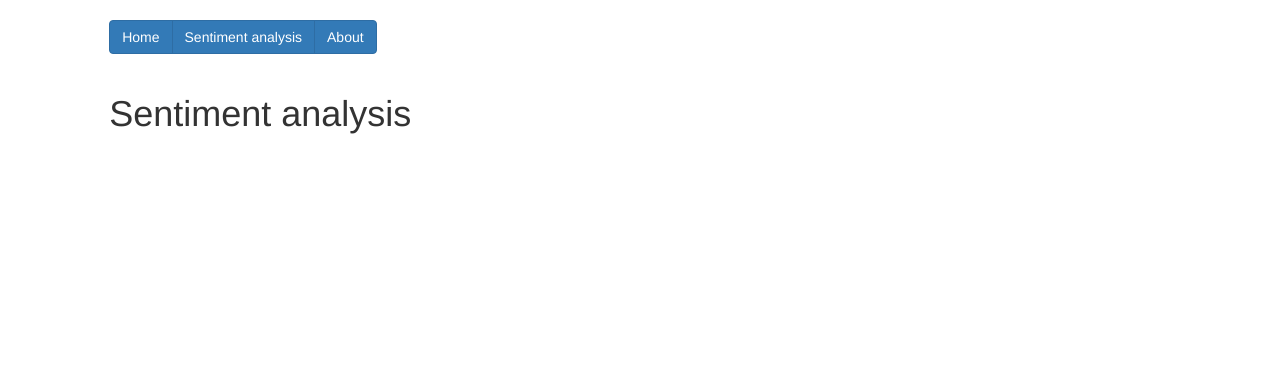
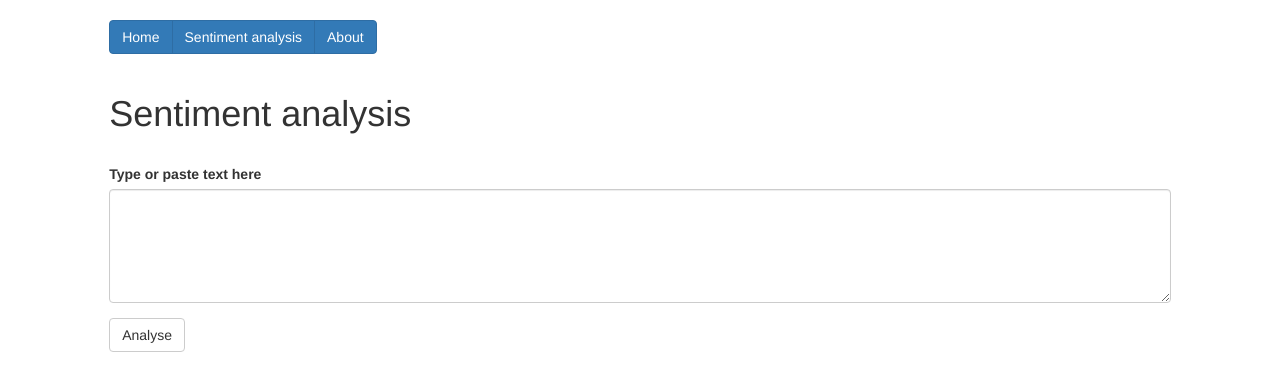
Before and after one commit to bialogic/DjangoApplicactionOld, a Django app: page /sentiment in a window 1280 px wide. Shown: the top 391 px of the page. Run offline with Django 3.2, Linux system fonts and the light colour scheme; some libraries are stand-ins or nearby versions.

Commit message:
Started to implement sentiment analysis.
This is currently far from complete.

```diff
--- a/ProjectA/firstapp/templates/SentimentAnalysis.html
+++ b/ProjectA/firstapp/templates/SentimentAnalysis.html
@@ -9,5 +9,12 @@ Matthew Weaver, 2016
 {% block content %}
     <br>
     <h1>Sentiment analysis</h1>
-
+    <br>
+    <form>
+        <div class="form-group">
+            <label for="textAnalysis">Type or paste text here</label>
+            <textarea class="form-control" rows="5" id="textAnalysis"></textarea>
+        </div>
+        <button type="submit" class="btn btn-default"> Analyse</button>
+    </form>
 {% endblock content %}
--- a/ProjectA/firstapp/templates/about.html
+++ b/ProjectA/firstapp/templates/about.html
@@ -10,4 +10,9 @@ Matthew Weaver, 2016
     <br>
     <h1>About Objectivity</h1>
 
+
+
+
+
+
 {% endblock content %}
--- a/ProjectA/firstapp/templates/home.html
+++ b/ProjectA/firstapp/templates/home.html
@@ -7,7 +7,7 @@ Matthew Weaver, 2016
     Homepage - {{ block.super }}
 {% endblock title %}
 {% block content %}
-    |<br>
+    <br>
     <h1>Objectivity cognitive services playground</h1>
     <br>
     <p>This site serves 2 purposes:</p>
```
